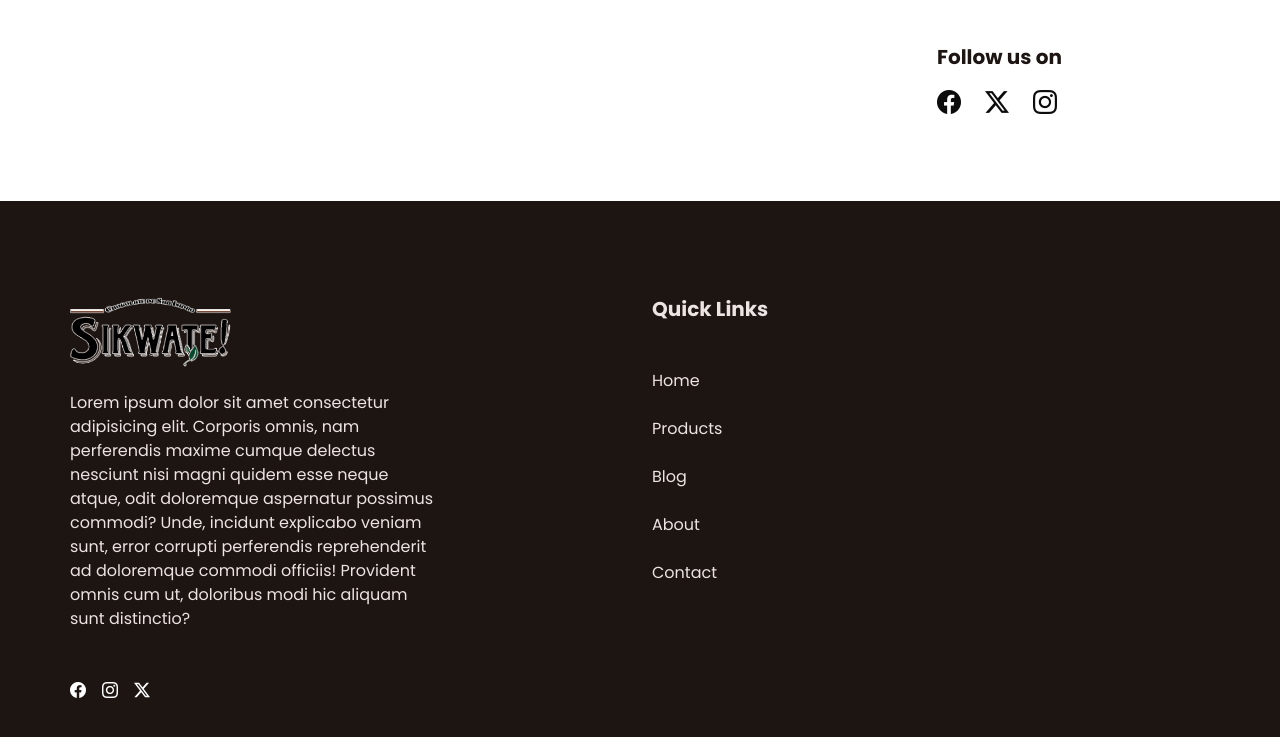
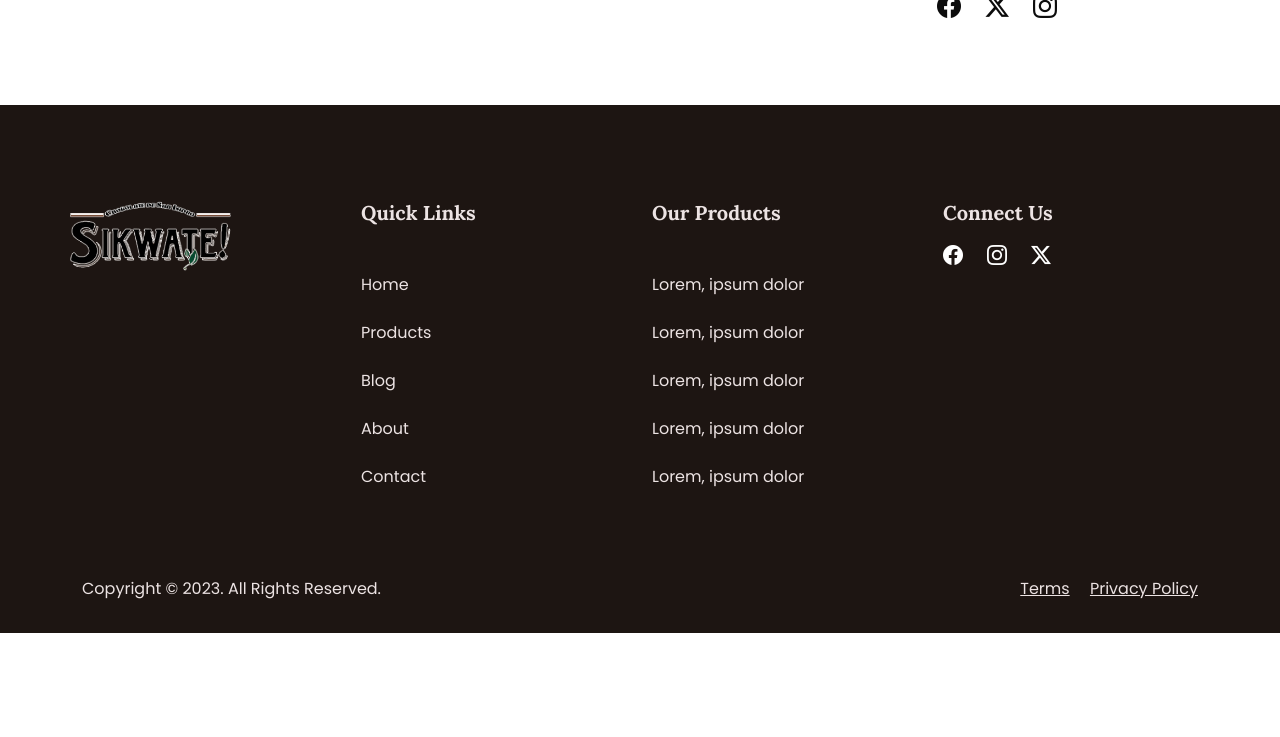
Before and after one commit to arielsegumpan/sikwate, a website: page single.html in a window 1280 px wide. Shown: the part 933-1670 px from the top of the page. After the commit the page ends 1566 px from the top, so only its background shows below. Drawn offline with nearby package versions, Linux system fonts and the light colour scheme.

Commit message:
update single html

```diff
--- a/assets/css/style.scss
+++ b/assets/css/style.scss
@@ -290,7 +290,7 @@ $trans: .6s ease;
       }
     }
     section#single-jumb {
-      padding-top: 2.6rem;
+      padding-top: 2.8rem;
       height: 50svh;
       position: relative;
 
@@ -1013,6 +1013,11 @@ $trans: .6s ease;
 
 // X-Large devices (large desktops, 1200px and up)
 @media (min-width: 1200px) {
+  header{
+    nav{
+      background-color: $prim;
+    }
+  }
   main{
     // HOME PAGE
     section#jumbotron{
--- a/single.html
+++ b/single.html
@@ -98,12 +98,12 @@
     <section id="single-blog">
         <div class="container">
             <div class="row">
-              <div class="col-12 col-md-9">
+              <div class="col-12 col-md-9 text-center text-lg-start mb-5 mb-lg-0">
                     <div id="single-header">
                         <div class="mb-5">
                             <i>
                                 <nav aria-label="breadcrumb">
-                                    <ol class="breadcrumb justify-content-start align-items-center">
+                                    <ol class="breadcrumb justify-content-center justify-content-lg-start align-items-center">
                                         <li class="breadcrumb-item text-success">
                                             <a href="index.html" class="text-decoration-none text-primary">Home</a>
                                         </li>
@@ -114,7 +114,7 @@
 
                             <h3 class="text-primary lora fst-italic fw-bold">Lorem ipsum dolor sit amet consectetur, adipisicing elit. Expedita, voluptatum?</h3>
 
-                            <div class="d-flex flex-row justify-content-start alig-items-center mt-3 mb-3">
+                            <div class="d-flex flex-row justify-content-center justify-content-lg-start alig-items-center mt-3 mb-3">
                                 <small class="me-4 text-primary"><i class="bi bi-clock me-2"></i> May 16, 2024</small>
                                 <small class="text-primary"><i class="bi bi-chat-left-text me-2"></i> 10 comments</small>
                             </div>
@@ -133,7 +133,7 @@
                     <div id="reLated_post" class="mb-5">
                       <h5 class="fw-bold text-primary mb-4">Related Post</h5>
 
-                      <div class="row row-cols-1 g-4">
+                      <div class="row row-cols-1">
                         <a href="#!" class="text-decoration-none text-primary">
                             <div class="d-flex align-items-center">
                                 <div class="flex-shrink-0">
@@ -221,24 +221,15 @@
   <footer class="bg-primary">
     <div class="container">
       <div class="row">
-        <div class="col-12 col-md-6 col-lg-4">
-          <img src="assets/imgs/sikwate_logo.png" alt="" class="footer-logo" width="auto" height="100">
-          <p class="text-choco-light mt-4">Lorem ipsum dolor sit amet consectetur adipisicing elit. Corporis omnis, nam perferendis maxime cumque delectus nesciunt nisi magni quidem esse neque atque, odit doloremque aspernatur possimus commodi? Unde, incidunt explicabo veniam sunt, error corrupti perferendis reprehenderit ad doloremque commodi officiis! Provident omnis cum ut, doloribus modi hic aliquam sunt distinctio?</p>
+        <div class="col-12 col-md-6 col-lg-3 text-center text-md-start">
+         <a href="about.html" class="text-decoration-none">
+          <img src="assets/imgs/sikwate_logo.png" alt="" class="footer-logo">
+         </a>
+          <!-- <p class="text-choco-light mt-4">Lorem ipsum dolor sit amet consectetur adipisicing elit. Corporis omnis, nam perferendis maxime cumque delectus nesciunt nisi magni quidem esse neque atque, odit doloremque aspernatur possimus commodi? Unde, incidunt explicabo veniam sunt, error corrupti perferendis reprehenderit ad doloremque commodi officiis! Provident omnis cum ut, doloribus modi hic aliquam sunt distinctio?</p> -->
 
-          <div class="d-flex flex-row justify-content-start align-items-center mt-5">
-            <a href="#!" class="text-decoration-none text-white me-3">
-              <i class="bi bi-facebook"></i>
-            </a>
-            <a href="#!" class="text-decoration-none text-white me-3">
-              <i class="bi bi-instagram"></i>
-            </a>
-            <a href="#!" class="text-decoration-none text-white">
-              <i class="bi bi-twitter-x"></i>
-            </a>
-          </div>
         </div>
-        <div class="col-12 col-md-6 col-lg-4 mx-auto">
-          <h5 class="fw-bold text-choco-light mb-5">Quick Links</h5>
+        <div class="col-12 col-md-6 col-lg-3 text-center text-md-start mt-5 mt-md-0">
+          <h5 class="fw-bold text-choco-light mb-4 mb-lg-5 lora">Quick Links</h5>
           <ul class="list-unstyled">
             <li class="nav-link mb-4">
               <a href="#!" class="text-decoration-none text-choco-light">Home</a>
@@ -256,6 +247,54 @@
               <a href="#!" class="text-decoration-none text-choco-light">Contact</a>
             </li>
           </ul>
+        </div>
+        <div class="col-12 col-md-6 col-lg-3 text-center text-md-start mt-5 mt-lg-0">
+          <h5 class="fw-bold text-choco-light mb-4 mb-lg-5 lora">Our Products</h5>
+          <ul class="list-unstyled">
+            <li class="nav-link mb-4">
+              <a href="#!" class="text-decoration-none text-choco-light">Lorem, ipsum dolor</a>
+            </li>
+            <li class="nav-link mb-4">
+              <a href="#!" class="text-decoration-none text-choco-light">Lorem, ipsum dolor</a>
+            </li>
+            <li class="nav-link mb-4">
+              <a href="#!" class="text-decoration-none text-choco-light">Lorem, ipsum dolor</a>
+            </li>
+            <li class="nav-link mb-4">
+              <a href="#!" class="text-decoration-none text-choco-light">Lorem, ipsum dolor</a>
+            </li>
+            <li class="nav-link">
+              <a href="#!" class="text-decoration-none text-choco-light">Lorem, ipsum dolor</a>
+            </li>
+          </ul>
+        </div>
+        <div class="col-12 col-md-6 col-lg-3 text-center text-md-start mt-5 mt-lg-0">
+          <h5 class="fw-bold text-choco-light lora">Connect Us</h5>
+          <div class="d-flex flex-row justify-content-center justify-content-md-start align-items-center mt-3">
+            <a href="#!" class="text-decoration-none text-white me-4">
+              <i class="bi bi-facebook fs-5"></i>
+            </a>
+            <a href="#!" class="text-decoration-none text-white me-4">
+              <i class="bi bi-instagram fs-5"></i>
+            </a>
+            <a href="#!" class="text-decoration-none text-white">
+              <i class="bi bi-twitter-x fs-5"></i>
+            </a>
+          </div>
+        </div>
+      </div>
+    </div>
+    <div class="container">
+      <div class="row pb-3">
+        <div class="col-12 text-center mt-4">
+          <div class="d-flex flex-column flex-md-row justify-content-between">
+            <p class="text-choco-light">Copyright &copy; 2023. All Rights Reserved.</p>
+
+            <div>
+              <a href="#!" class="link-underline-choco-light text-choco-light me-3">Terms</a>
+              <a href="#!" class="link-underline-choco-light text-choco-light">Privacy Policy</a>
+            </div>
+          </div>
         </div>
       </div>
     </div>
```
Also changed, not shown: assets/css/style.css.
